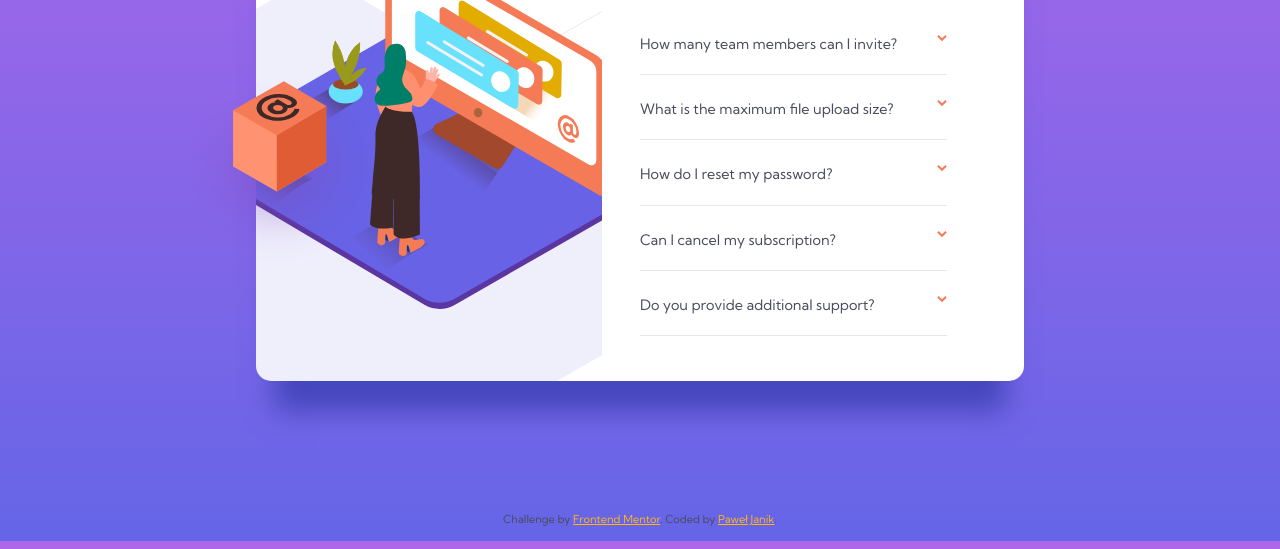
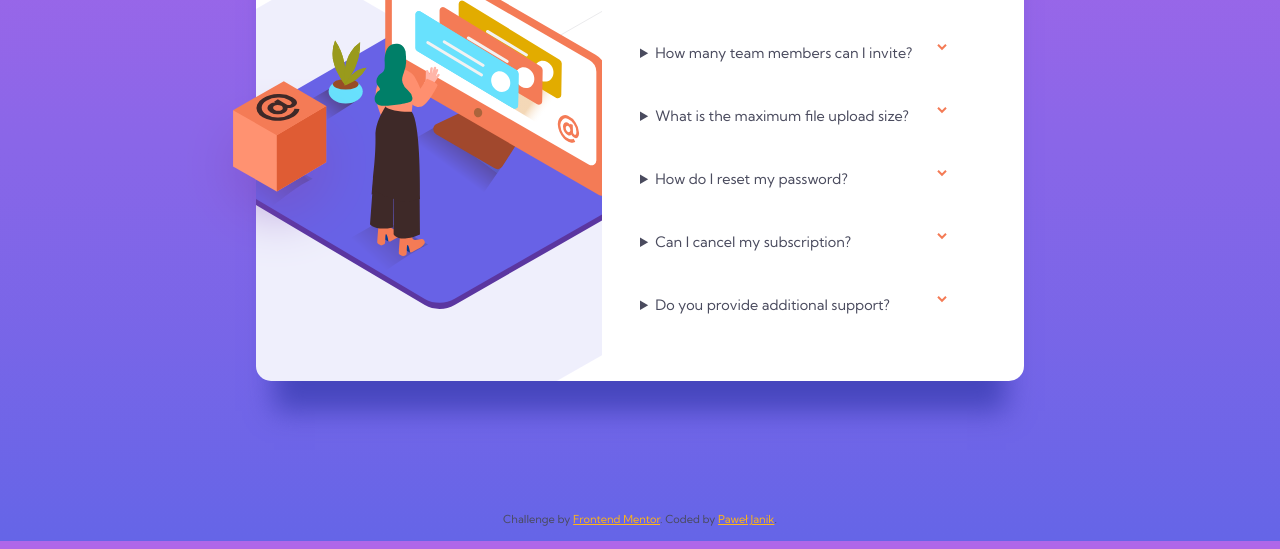
Before and after one commit to H4m4k/FAQ_accordion_card, a plain HTML site: page index.html in a window 1280 px wide. Shown: the part 259-808 px from the top of the page. Drawn offline with Linux system fonts and the light colour scheme.

Commit message:
Error in HTML structure tags, fixed

```diff
--- a/CSS/styles.css
+++ b/CSS/styles.css
@@ -82,18 +82,16 @@ article {
     font-weight: 400;
 }
 
-dt {
+summary {
     font-size: larger;
     padding-top: 3ch;
     cursor: pointer;
     padding-bottom: 1ch;
 }
 
-dt:hover {
-    color:#f47c57 ;
-}
+summary:hover {  color:#f47c57 ; }
 
-dt:first-of-type { padding-top: 0; }
+summary:first-of-type { padding-top: 0; }
 
 .arrow {
     float: right;
@@ -101,27 +99,26 @@ dt:first-of-type { padding-top: 0; }
     transition-duration: 400ms;
 }
 
-dd {
-    margin: 1ch 0 ;
-    color: 	#787887;
-}
-
-dt:not(dt:first-of-type) { border-top: .1px solid #e7e7e9; }
-
-dt:last-of-type::after { content: none; }
-
-dl {
-    display: flex;
-    flex-direction: column;
-    justify-content: space-evenly;
-    height: 80%;
-}
-
-.off { display: none; }
-
 .addWeight { font-weight: 700; }
 
 h1 { font-size: 2.6em; }
+
+details { margin-bottom: 5%; }
+
+.summary_List {
+    display: flex;
+    flex-direction: column;
+    height: 75%;
+    justify-content: space-evenly;
+}
+
+details > p {
+    color: #787887;
+}
+
+
+
+
 
 @media screen and (max-width:375px) {
 
@@ -170,8 +167,4 @@ h1 { font-size: 2.6em; }
         text-align: center;
         margin-top: 15%;
     }
-
-    dl {
-        margin: 0;
-    }
 }
--- a/JS/app.js
+++ b/JS/app.js
@@ -6,7 +6,7 @@ function toggle (event) {
     let rotate = event.target.children[0].style.rotate || '0deg';
 
     event.target.classList.toggle('addWeight');
-    event.target.nextElementSibling.classList.toggle('off');
+    // event.target.nextElementSibling.classList.toggle('off');
 
     if(rotate === '0deg') return event.target.children[0].style.rotate = '180deg';
     return event.target.children[0].style.rotate = '0deg'
--- a/index.html
+++ b/index.html
@@ -28,22 +28,37 @@
         <img class='mobile_Translate' src="./images/illustration-box-desktop.svg" alt="">
       </div>
 
-       <article>
+      <article>
+
         <h1>FAQ</h1>
-          <dl>
-            <dt class='list'>How many team members can I invite? <span class='arrow'></span></dt>
-              <dd class='off'> You can invite up to 2 additional users on the Free plan. There is no limit on team members for the Premium plan.</dd>
-            <dt class='list'>What is the maximum file upload size?<span class='arrow'></span></dt>
-              <dd class='off'>No more than 2GB. All files in your account must fit your allotted storage space.</dd>
-            <dt class='list'>How do I reset my password?<span class='arrow'></span></dt>
-              <dd class='off'>Click “Forgot password” from the login page or “Change password” from   your profile page.
-                A reset link will be emailed to you.</dd>
-            <dt class='list'>Can I cancel my subscription?<span class='arrow'></span></dt>
-              <dd class='off'>Yes! Send us a message and we’ll process your request no questions asked.</dd>
-            <dt class='list'>Do you provide additional support?<span class='arrow'></span></dt>
-              <dd class='off'>Chat and email support is available 24/7. Phone lines are open during normal business hours.</dd>
-            <dt></dt>
-        </dl>
+
+        <div class='summary_List'>
+          <details>
+            <summary class='list'>How many team members can I invite?<span class='arrow'></span></summary>
+            <p >You can invite up to 2 additional users on the Free plan. There is no limit on team members for the Premium plan.</p>
+          </details>
+
+          <details>
+            <summary class='list'>What is the maximum file upload size?<span class='arrow'></span></summary>
+            <p >No more than 2GB. All files in your account must fit your allotted storage space.</p>
+          </details>
+
+          <details>
+            <summary class='list'>How do I reset my password?<span class='arrow'></span></summary>
+            <p >Click “Forgot password” from the login page or “Change password” from   your profile page. A reset link will be emailed to you.</p>
+          </details>
+
+          <details>
+            <summary class='list'>Can I cancel my subscription?<span class='arrow'></span></summary>
+            <p >Yes! Send us a message and we’ll process your request no questions asked.</p>
+          </details>
+
+          <details>
+            <summary class='list'>Do you provide additional support?<span class='arrow'></span></summary>
+            <p >Chat and email support is available 24/7. Phone lines are open during normal business hours.</p>
+          </details>
+        </div>
+
       </article>
     </div>
 
```
